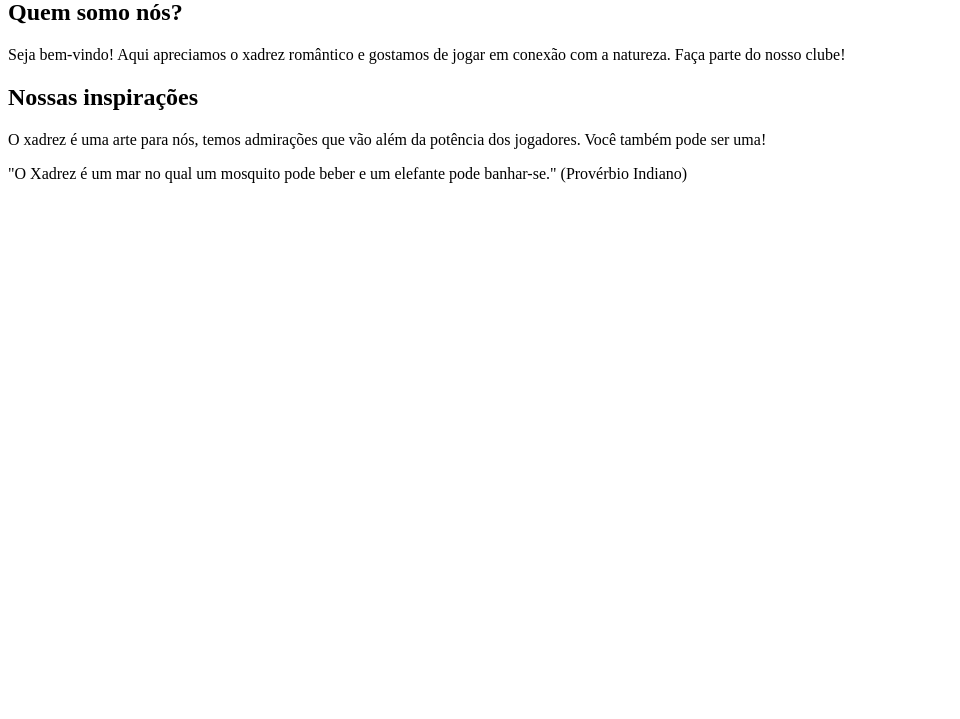
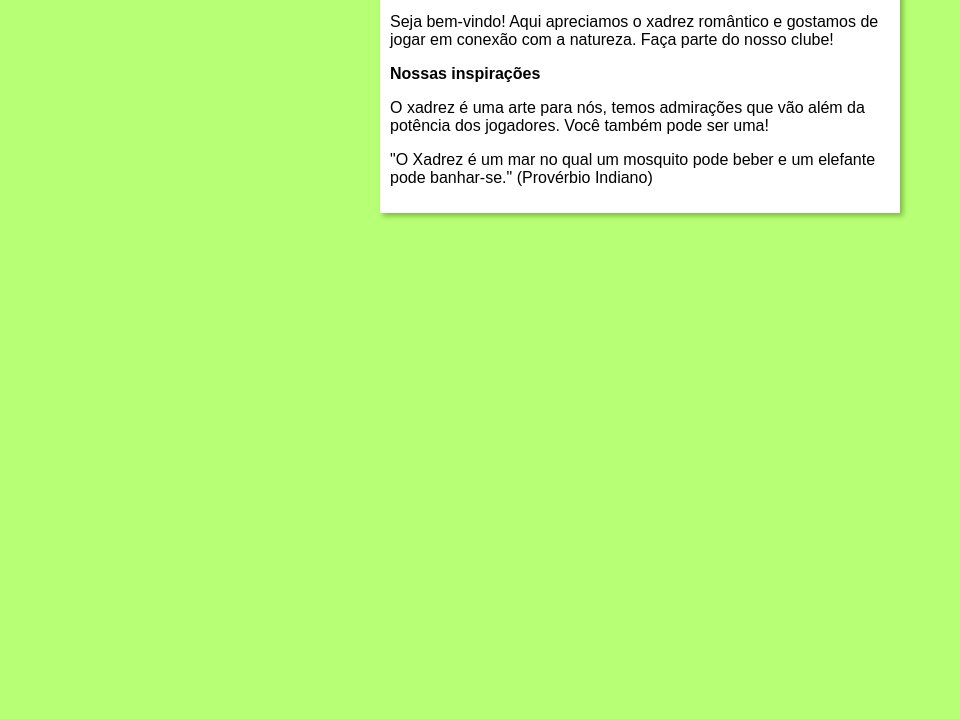
Before and after one commit to Gabriel-NaturalCode/projeto-site, a plain HTML site: page index.html in a window 1280 px wide. Shown: the part 81-800 px from the top of the page, without its empty margins (0-960 px from the left). Drawn offline with Linux system fonts and the light colour scheme.

Commit message:
correção estilo

```diff
--- /dev/null
+++ b/estilos/style.css
@@ -0,0 +1,16 @@
+*{
+    font-family: Arial, Helvetica, sans-serif;
+    font-size: 16px;
+}
+
+body {
+    background-color: rgb(183, 255, 116);
+}
+
+main {
+    background-color: white;
+    width: 500px;
+    margin: auto;
+    padding: 10px;
+    box-shadow: 3px 3px 5px rgba(57, 107, 0, 0.459);
+}
--- a/index.html
+++ b/index.html
@@ -4,6 +4,7 @@
     <meta charset="UTF-8">
     <meta name="viewport" content="width=device-width, initial-scale=1.0">
     <title>Enxadrismo orgânico</title>
+    <link rel="stylesheet" href="estilos/style.css">
 </head>
 <body>
 
```
